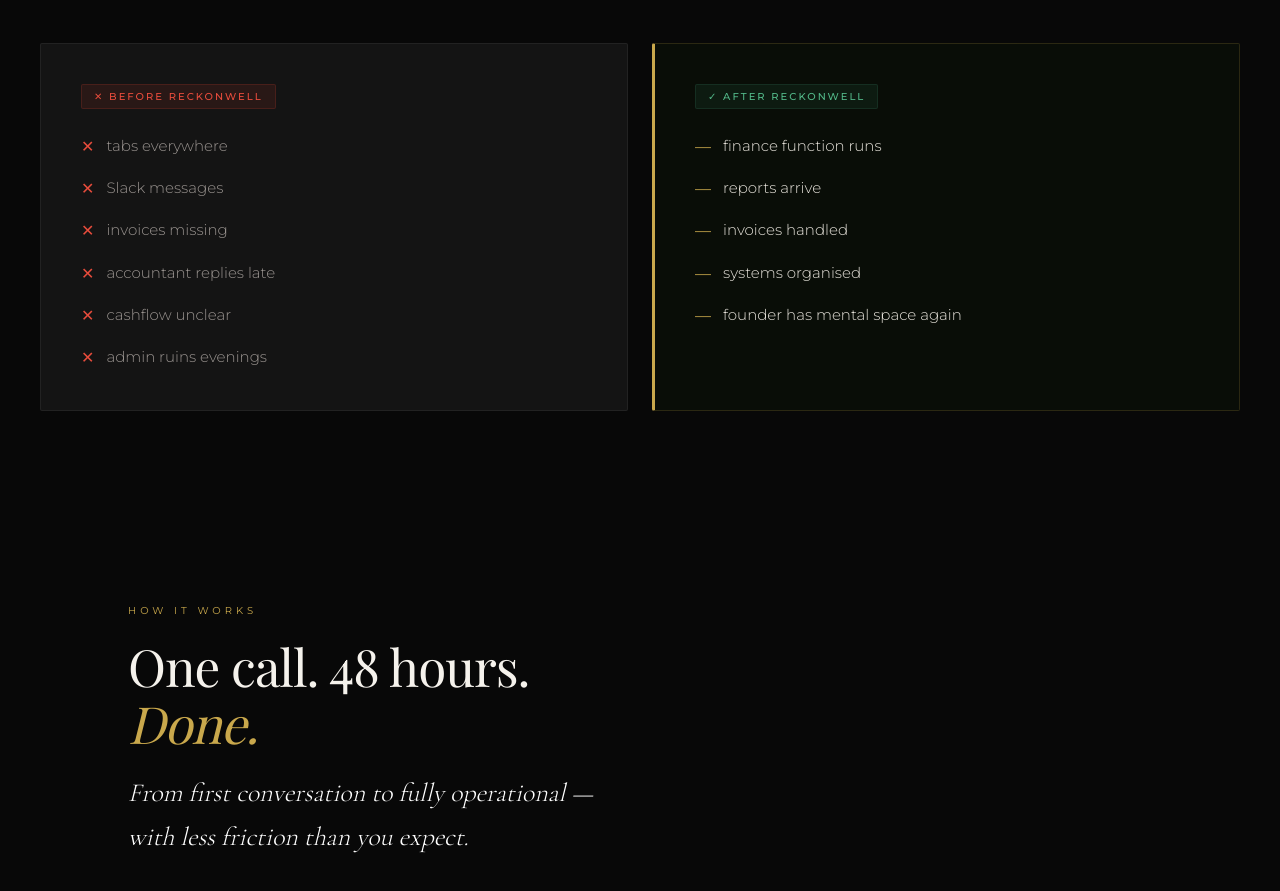
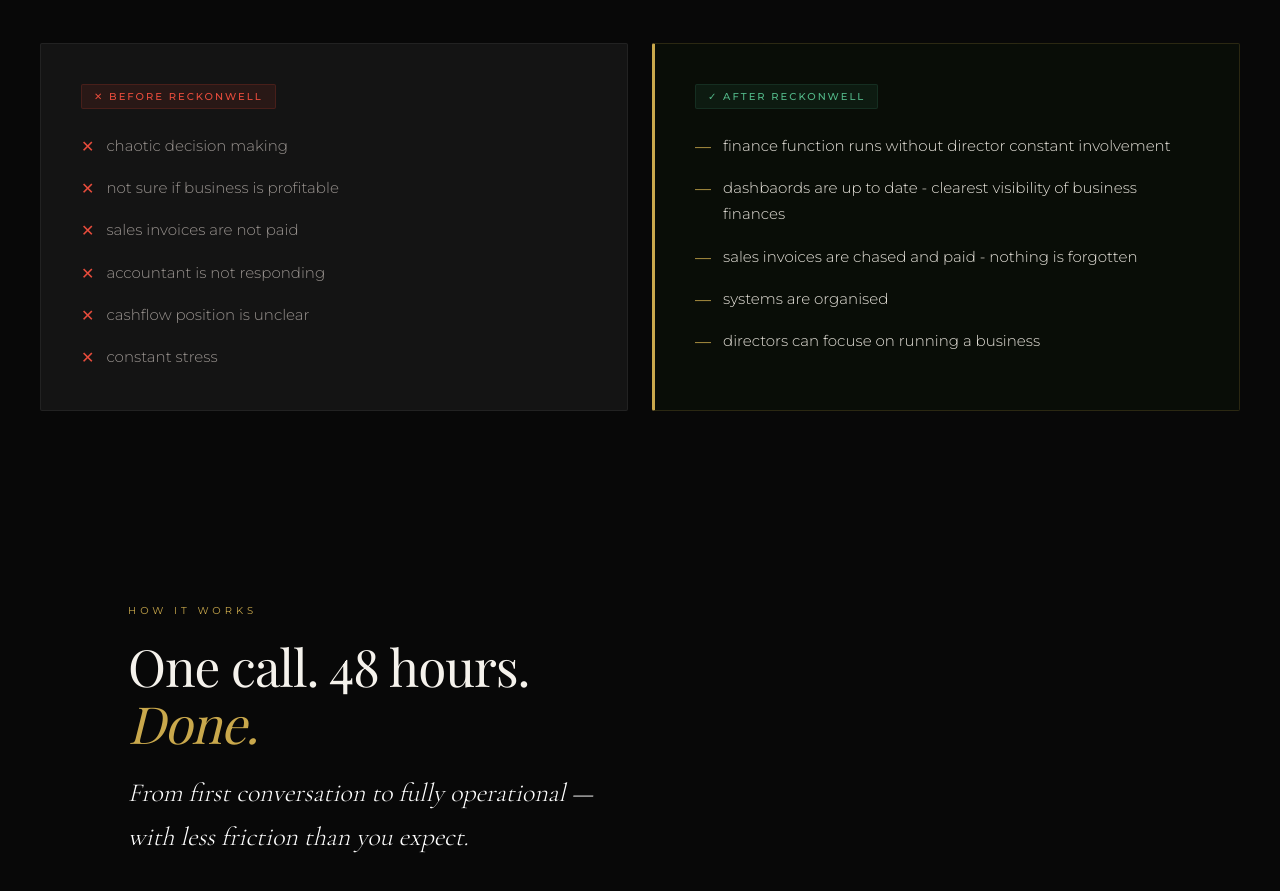
Before and after one commit to Vadim-SV/reckonwell, a Next.js app: page / in a window 1280 px wide. Shown: the part 2680-3571 px from the top of the page. Built offline with nearby package versions, Linux system fonts and the light colour scheme; no server answers.

Commit message:
Manual code change

```diff
--- a/src/app/components/WhyReckonwellSection.tsx
+++ b/src/app/components/WhyReckonwellSection.tsx
@@ -31,20 +31,20 @@ const pillars = [
 ];
 
 const withoutItems = [
-  'tabs everywhere',
-  'Slack messages',
-  'invoices missing',
-  'accountant replies late',
-  'cashflow unclear',
-  'admin ruins evenings',
+  'chaotic decision making',
+  'not sure if business is profitable',
+  'sales invoices are not paid',
+  'accountant is not responding',
+  'cashflow position is unclear',
+  'constant stress',
 ];
 
 const withItems = [
-  'finance function runs',
-  'reports arrive',
-  'invoices handled',
-  'systems organised',
-  'founder has mental space again',
+  'finance function runs without director constant involvement',
+  'dashbaords are up to date - clearest visibility of business finances',
+  'sales invoices are chased and paid - nothing is forgotten',
+  'systems are organised',
+  'directors can focuse on running a business',
 ];
 
 export default function WhyReckonwellSection() {
```
